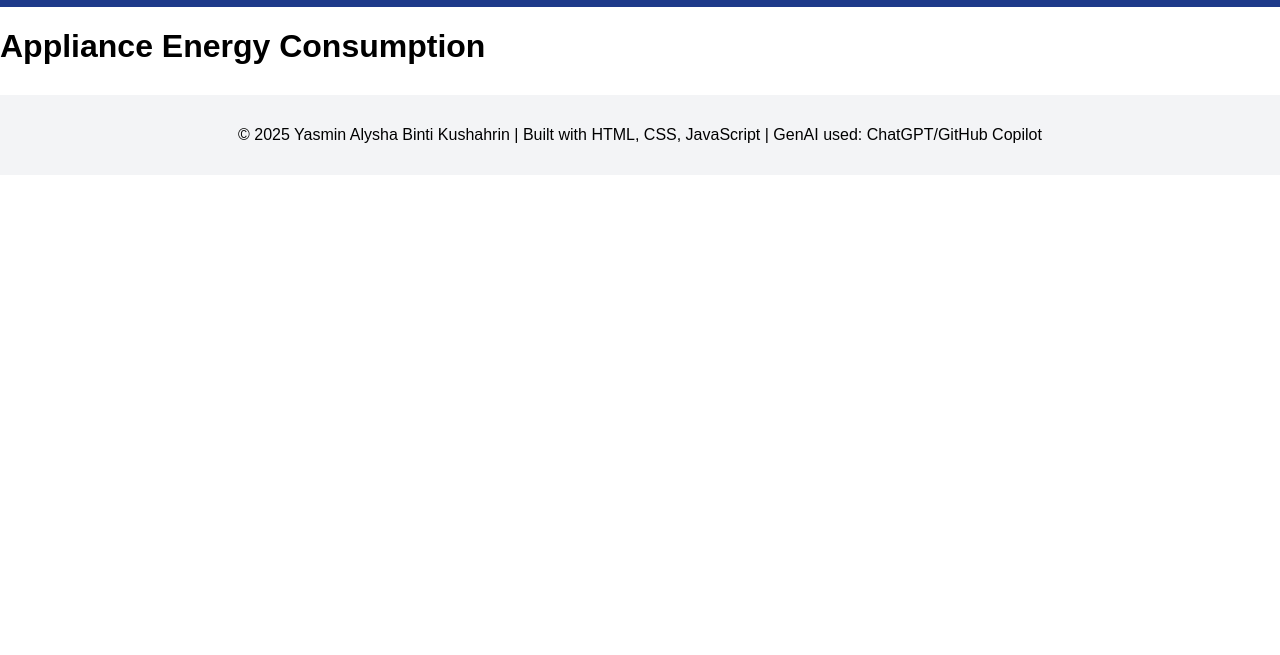
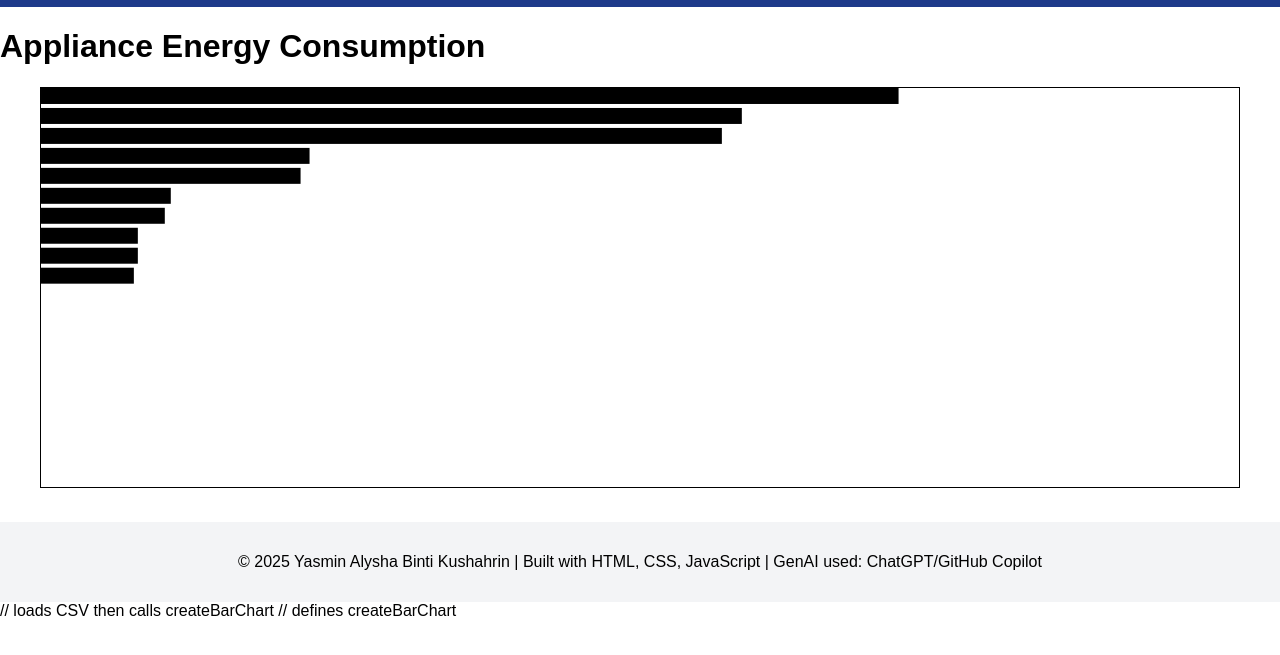
Before and after one commit to yasminalysha555/T04-2, a plain HTML site: page index.html in a window 1280 px wide. Shown: the part 57-712 px from the top of the page. Drawn offline with nearby package versions, Linux system fonts and the light colour scheme.

Commit message:
feat(t04-5): bind data to rects; set width/height; defer spacing to T04-6

```diff
--- a/index.html
+++ b/index.html
@@ -32,11 +32,9 @@
 
   <!-- D3 library -->
   <script src="https://d3js.org/d3.v7.min.js"></script>
-  <!-- NEW: JS for T04-3 -->
-  <script src="t04-4-load.js"></script>
-  <!-- Old js files (disabled for now) -->
-  <!-- <script src="energy-d3.js"></script> -->
-  <!-- <script src="t04-3-bars.js"></script> -->
+  <script src="t04-4-load.js"></script>  // loads CSV then calls createBarChart
+  <script src="t04-5-bars.js"></script>  // defines createBarChart
+
 
 </body>
 </html>
--- a/t04-4-load.js
+++ b/t04-4-load.js
@@ -1,18 +1,5 @@
 // Load the tvBrandCount.csv file from /data
-d3.csv("data/tvBrandCount.csv", d => {
-    return {
-        brand: d.brand,
-        count: +d.count // '+' converts string to number
-    };
 
-}).then(data => {
-    console.log(data); // array of typed objects
-});
-
-/* Stub: will draw the chart in T04-5 */
-function createBarChart(data) {
-    console.log("createBarChart received", data.length, "rows");
-  }
 /* Load CSV, Convert Type, Quick Check */
   d3.csv("data/tvBrandCount.csv", d => ({
     brand: d.brand,
--- /dev/null
+++ b/t04-5-bars.js
@@ -0,0 +1,20 @@
+// t04-5-bars.js
+const createBarChart = (data) => {
+    // Step 1: Add an SVG inside our container
+    const svg = d3.select(".responsive-svg-container")
+      .append("svg")
+      .attr("viewBox", "0 0 1200 400") // SVG width=1200, height=400 (scalable)
+      .style("border", "1px solid black"); // dev-only, to see boundary
+
+    // Step 2: Bind data → create <rect> for each row
+    svg
+        .selectAll("rect")
+        .data(data)         // hook up array of objects
+        .join("rect")      // create <rect> elements
+            .attr("class", d => `bar bar-${d.count}`)
+            .attr("width", d => d.count) // uses your numeric column directly
+            .attr("height", 16) // constant bar height
+            .attr("x", 0)                             // start all bars at x=0
+            .attr("y", (d, i) => i * 20);             // space out by index
+        // Close the createBarChart function
+    };
```
